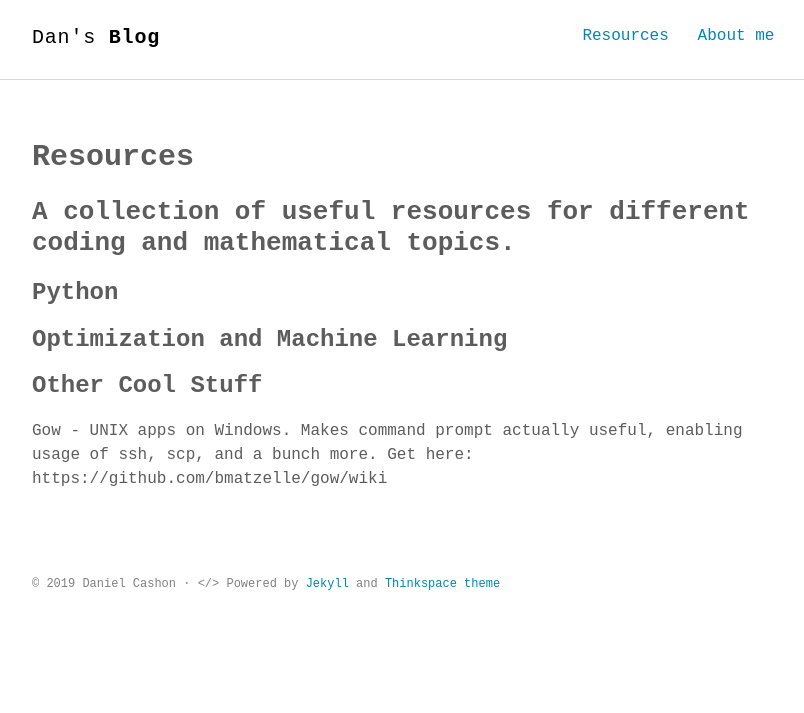
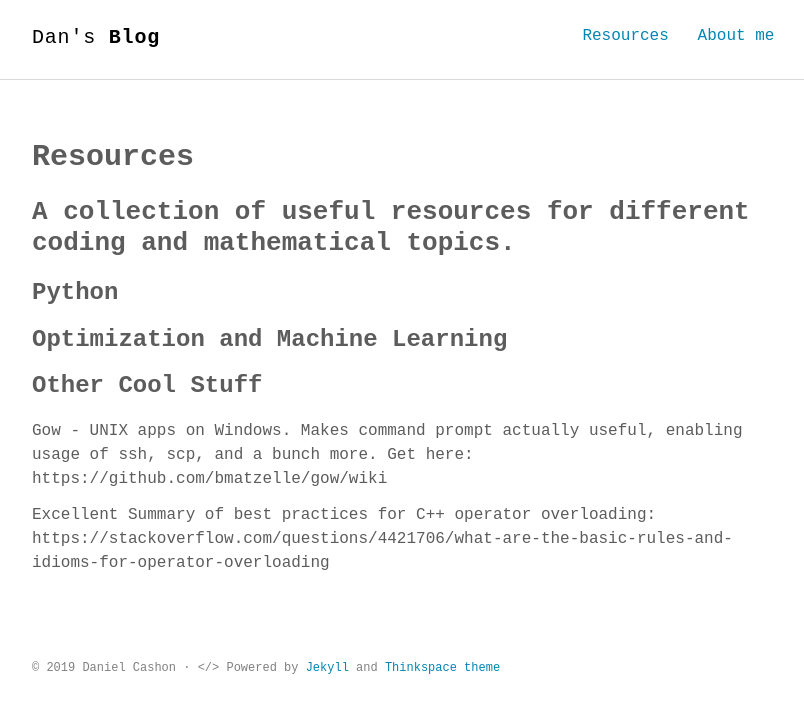
Before and after one commit to dcashon/dcashon.github.io, a Jekyll site: the page built from useful.md, in a window 1280 px wide. Shown: the top 713 px of the page, without its empty margins (232-1036 px from the left). Built offline with Jekyll 4.4.1, drawn with Linux system fonts in a browser that asks for light colours; some web fonts are replaced.

Commit message:
Update useful.md

```diff
--- a/useful.md
+++ b/useful.md
@@ -17,3 +17,6 @@ permalink: /useful/
 Gow - UNIX apps on Windows. Makes command prompt actually useful, enabling usage of ssh, scp, and a bunch more.
 Get here:
   https://github.com/bmatzelle/gow/wiki
+
+Excellent Summary of best practices for C++ operator overloading:
+https://stackoverflow.com/questions/4421706/what-are-the-basic-rules-and-idioms-for-operator-overloading
```
